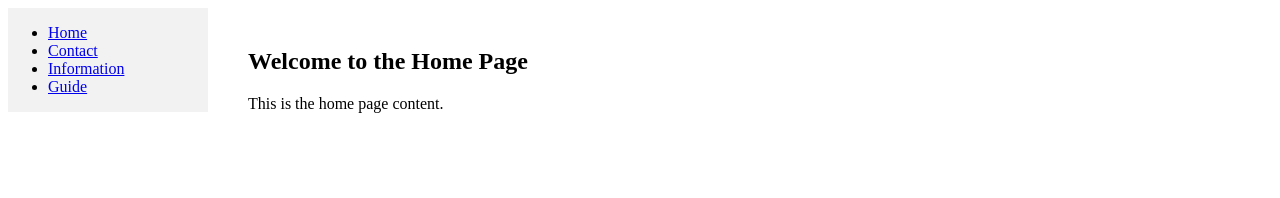
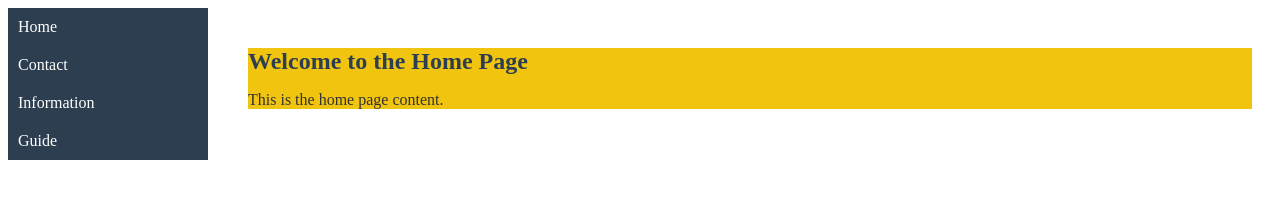
Before and after one commit to niroopvdkl/HTMLpage, a plain HTML site: page index.html in a window 1280 px wide. Both pictures are taken after a click on the link "Home". Drawn offline with Linux system fonts and the light colour scheme.

Commit message:
Update index.html

```diff
--- a/index.html
+++ b/index.html
@@ -7,14 +7,66 @@
     #left-panel {
       width: 200px;
       height: 100%;
-      background-color: #f2f2f2;
+      background-color: #2c3e50;
       float: left;
+    }
+
+    #left-panel ul {
+      list-style-type: none;
+      margin: 0;
+      padding: 0;
+    }
+
+    #left-panel li {
+      padding: 10px;
+    }
+
+    #left-panel li a {
+      display: block;
+      color: #fff;
+      text-decoration: none;
+      transition: background-color 0.3s ease;
+    }
+
+    #left-panel li a:hover {
+      background-color: #34495e;
     }
 
     /* CSS for the content area */
     #content {
       margin-left: 220px;
       padding: 20px;
+    }
+
+    .content-div {
+      display: none;
+    }
+
+    /* CSS for the content sections */
+    .content-div h2 {
+      color: #2c3e50;
+      margin-bottom: 10px;
+    }
+
+    .content-div p {
+      color: #333;
+    }
+
+    /* Additional colors */
+    #home-content {
+      background-color: #f1c40f;
+    }
+
+    #contact-content {
+      background-color: #e74c3c;
+    }
+
+    #info-content {
+      background-color: #3498db;
+    }
+
+    #guide-content {
+      background-color: #27ae60;
     }
   </style>
   <script>
@@ -41,22 +93,22 @@
   </div>
 
   <div id="content">
-    <div id="home-content" class="content-div" style="display: none;">
+    <div id="home-content" class="content-div">
       <h2>Welcome to the Home Page</h2>
       <p>This is the home page content.</p>
     </div>
 
-    <div id="contact-content" class="content-div" style="display: none;">
+    <div id="contact-content" class="content-div">
       <h2>Contact Information</h2>
       <p>This is the contact information page.</p>
     </div>
 
-    <div id="info-content" class="content-div" style="display: none;">
+    <div id="info-content" class="content-div">
       <h2>Information</h2>
       <p>This is the information page.</p>
     </div>
 
-    <div id="guide-content" class="content-div" style="display: none;">
+    <div id="guide-content" class="content-div">
       <h2>Guide</h2>
       <p>This is the guide page.</p>
     </div>
```
